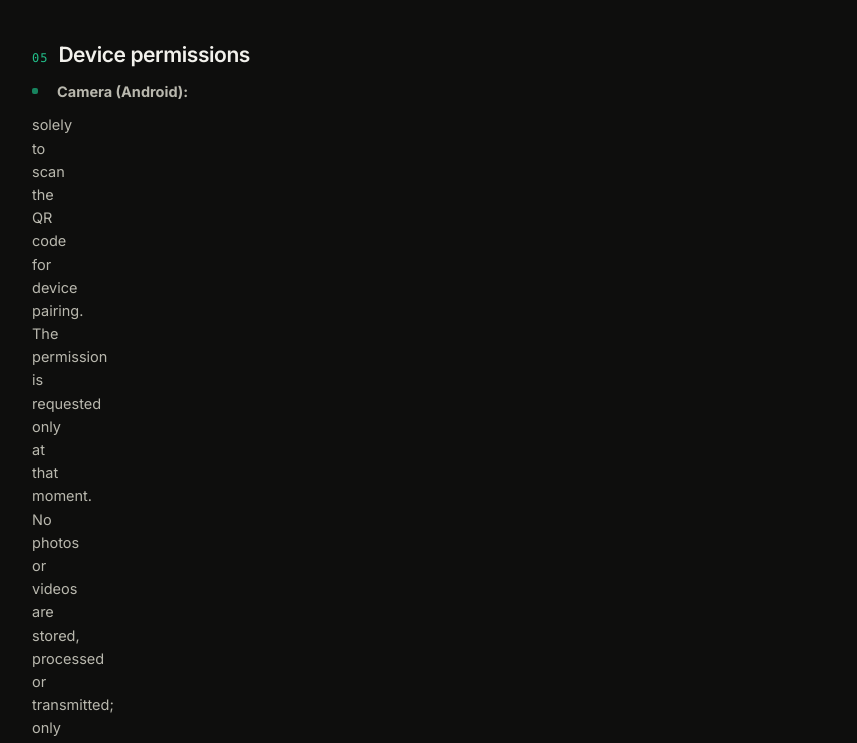
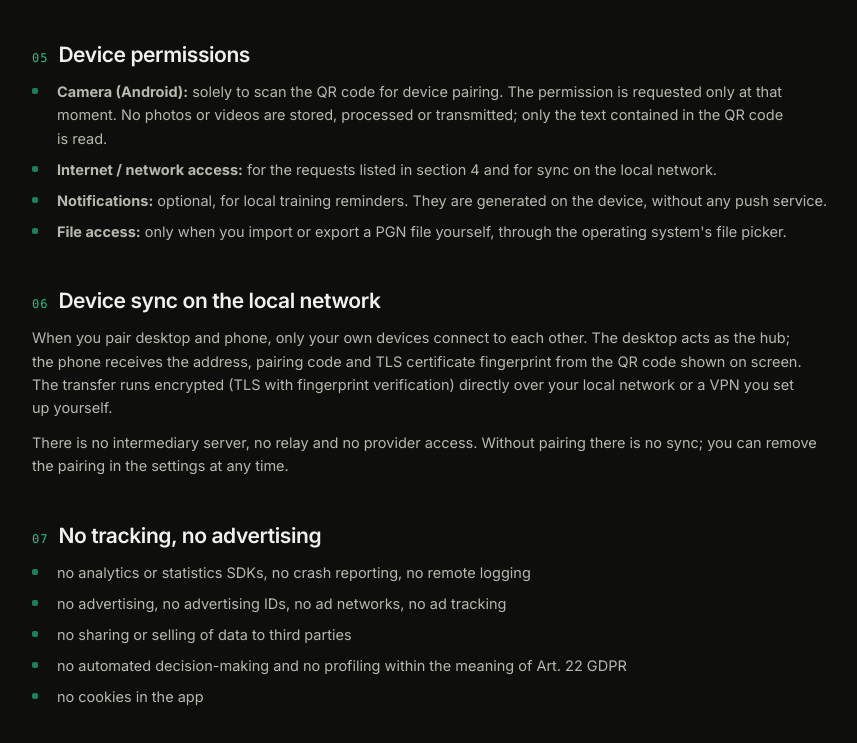
Before and after one commit to Torim98/kiebitz-site, a plain HTML site: page privacy/index.html in a window 1280 px wide. Shown: the part 2162-2905 px from the top of the page, without its empty margins (346-1203 px from the left). Drawn offline with Linux system fonts and the light colour scheme.

Commit message:
Fix doc bullet list item alignment
Adjust `.doc ul.bul` list items to use relative positioning with left padding, and anchor the custom bullet via absolute positioning. This avoids grid-based marker/content alignment issues and keeps bullet placement consistent.

```diff
--- a/assets/style.css
+++ b/assets/style.css
@@ -725,9 +725,12 @@ html[data-lang="en"] [lang="de"] { display: none !important; }
 .doc p, .doc li { font-size: 14.5px; color: var(--ink2); }
 .doc p + p { margin-top: 12px; }
 .doc ul.bul { margin-top: 12px; display: grid; gap: 8px; }
-.doc ul.bul li { display: grid; grid-template-columns: 15px 1fr; gap: 10px; }
+.doc ul.bul li { position: relative; padding-left: 25px; }
 .doc ul.bul li::before {
   content: "";
+  position: absolute;
+  top: 0;
+  left: 0;
   width: 6px;
   height: 6px;
   margin-top: 8px;
```
